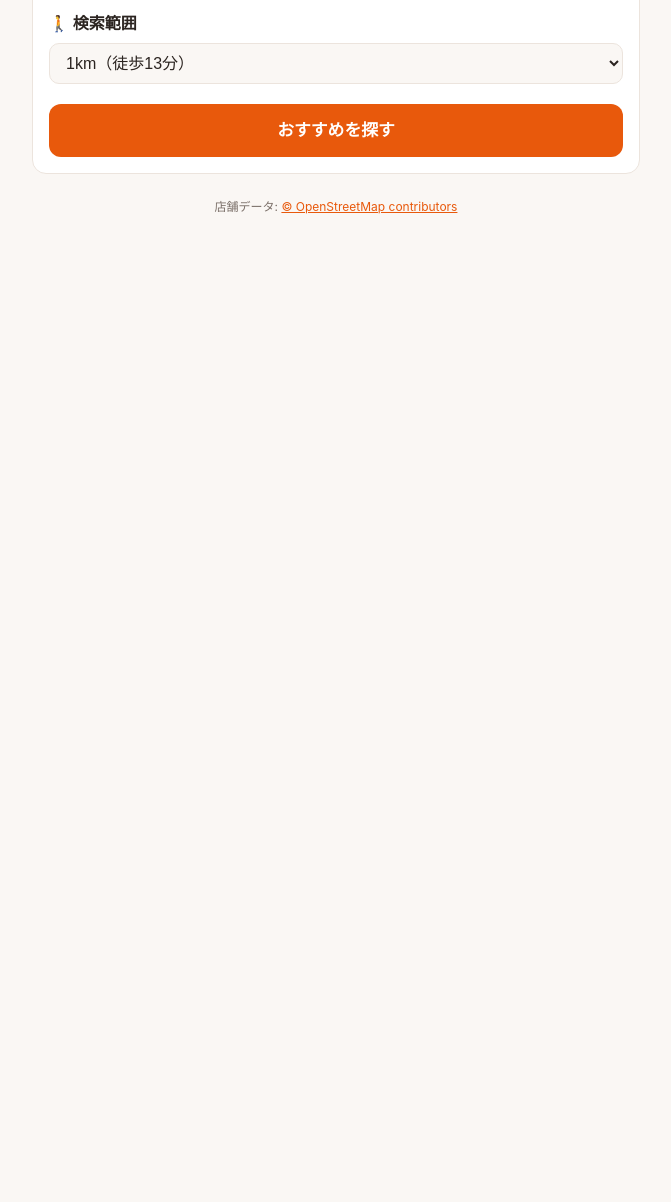
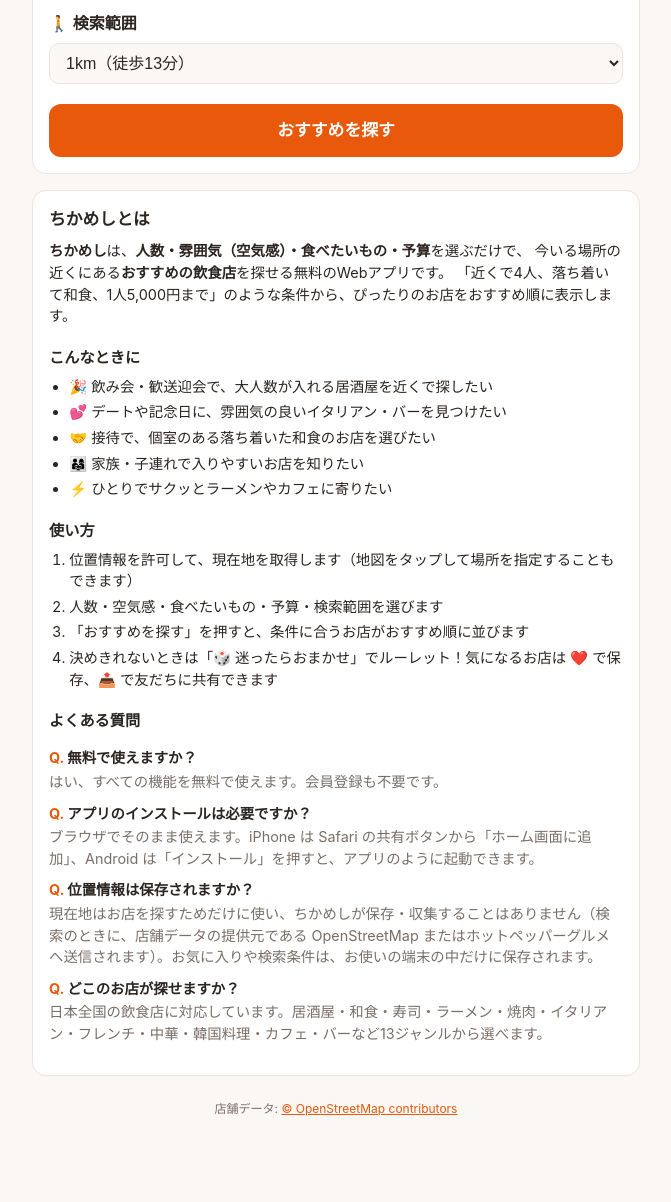
Before and after one commit to japanlocal/chikameshi, a plain HTML site: page index.html in a window 1280 px wide. Shown: the part 1078-2280 px from the top of the page, without its empty margins (304-975 px from the left). Before the commit the page ends 1378 px from the top, so only its background shows below. Drawn offline with nearby package versions, Linux system fonts and the light colour scheme.

Commit message:
検索エンジン対策 (SEO) を追加
- タイトル・説明文・canonical を検索されやすい文言に
- OGP / Twitter カードとプレビュー画像 (icons/og-image.png)
- WebApplication の構造化データ (JSON-LD)
- JavaScript なしでも読める紹介文・使い方・よくある質問
- sitemap.xml

Co-Authored-By: Claude Opus 5.5 <noreply@anthropic.com>

```diff
--- a/index.html
+++ b/index.html
@@ -4,7 +4,35 @@
   <meta charset="utf-8">
   <meta name="viewport" content="width=device-width, initial-scale=1, viewport-fit=cover">
   <meta name="theme-color" content="#e8590c">
-  <title>ちかめし</title>
+  <title>ちかめし｜人数・雰囲気・予算で近くのおすすめ飲食店を探せる無料アプリ</title>
+  <meta name="description" content="ちかめしは、人数・雰囲気・食べたいもの・予算を選ぶだけで、現在地の近くにあるおすすめの飲食店を探せる無料のグルメアプリです。飲み会・デート・接待・家族での外食のお店選びに。登録不要、スマホのホーム画面にも追加できます。">
+  <link rel="canonical" href="https://japanlocal.github.io/chikameshi/">
+  <meta property="og:type" content="website">
+  <meta property="og:site_name" content="ちかめし">
+  <meta property="og:title" content="ちかめし｜人数・雰囲気・予算で近くのおすすめ飲食店を探せる">
+  <meta property="og:description" content="人数・雰囲気・食べたいもの・予算を選ぶだけで、近くのおすすめのお店が見つかる無料アプリ。迷ったら🎲おまかせも。">
+  <meta property="og:url" content="https://japanlocal.github.io/chikameshi/">
+  <meta property="og:image" content="https://japanlocal.github.io/chikameshi/icons/og-image.png">
+  <meta property="og:image:width" content="1200">
+  <meta property="og:image:height" content="630">
+  <meta property="og:locale" content="ja_JP">
+  <meta name="twitter:card" content="summary_large_image">
+  <script type="application/ld+json">
+  {
+    "@context": "https://schema.org",
+    "@type": "WebApplication",
+    "name": "ちかめし",
+    "alternateName": "chikameshi",
+    "url": "https://japanlocal.github.io/chikameshi/",
+    "description": "ちかめしは、人数・雰囲気・食べたいもの・予算を選ぶだけで、現在地の近くにあるおすすめの飲食店を探せる無料のグルメアプリです。飲み会・デート・接待・家族での外食のお店選びに。登録不要、スマホのホーム画面にも追加できます。",
+    "applicationCategory": "TravelApplication",
+    "operatingSystem": "iOS, Android, Windows, macOS",
+    "inLanguage": "ja",
+    "image": "https://japanlocal.github.io/chikameshi/icons/icon-512.png",
+    "offers": { "@type": "Offer", "price": "0", "priceCurrency": "JPY" },
+    "featureList": ["現在地から近くの飲食店を検索", "人数・雰囲気・食べたいもの・予算で絞り込み", "おすすめ順・近い順・安い順の並び替え", "迷ったときのおまかせルーレット", "お気に入り保存", "LINEなどへの共有"]
+  }
+  </script>
   <link rel="manifest" href="manifest.webmanifest">
   <link rel="icon" href="icons/icon.svg" type="image/svg+xml">
   <link rel="apple-touch-icon" href="icons/apple-touch-icon.png">
@@ -98,6 +126,45 @@
       </div>
       <ol id="results" class="results"></ol>
     </section>
+
+    <!-- 検索エンジンにも読める紹介文 (JavaScript なしで表示される) -->
+    <section class="card about" aria-labelledby="about-title">
+      <h2 id="about-title">ちかめしとは</h2>
+      <p>
+        <strong>ちかめし</strong>は、<strong>人数・雰囲気（空気感）・食べたいもの・予算</strong>を選ぶだけで、
+        今いる場所の近くにある<strong>おすすめの飲食店</strong>を探せる無料のWebアプリです。
+        「近くで4人、落ち着いて和食、1人5,000円まで」のような条件から、ぴったりのお店をおすすめ順に表示します。
+      </p>
+
+      <h3>こんなときに</h3>
+      <ul>
+        <li>🎉 飲み会・歓送迎会で、大人数が入れる居酒屋を近くで探したい</li>
+        <li>💕 デートや記念日に、雰囲気の良いイタリアン・バーを見つけたい</li>
+        <li>🤝 接待で、個室のある落ち着いた和食のお店を選びたい</li>
+        <li>👨‍👩‍👧 家族・子連れで入りやすいお店を知りたい</li>
+        <li>⚡ ひとりでサクッとラーメンやカフェに寄りたい</li>
+      </ul>
+
+      <h3>使い方</h3>
+      <ol>
+        <li>位置情報を許可して、現在地を取得します（地図をタップして場所を指定することもできます）</li>
+        <li>人数・空気感・食べたいもの・予算・検索範囲を選びます</li>
+        <li>「おすすめを探す」を押すと、条件に合うお店がおすすめ順に並びます</li>
+        <li>決めきれないときは「🎲 迷ったらおまかせ」でルーレット！気になるお店は ❤️ で保存、📤 で友だちに共有できます</li>
+      </ol>
+
+      <h3>よくある質問</h3>
+      <dl>
+        <dt>無料で使えますか？</dt>
+        <dd>はい、すべての機能を無料で使えます。会員登録も不要です。</dd>
+        <dt>アプリのインストールは必要ですか？</dt>
+        <dd>ブラウザでそのまま使えます。iPhone は Safari の共有ボタンから「ホーム画面に追加」、Android は「インストール」を押すと、アプリのように起動できます。</dd>
+        <dt>位置情報は保存されますか？</dt>
+        <dd>現在地はお店を探すためだけに使い、ちかめしが保存・収集することはありません（検索のときに、店舗データの提供元である OpenStreetMap またはホットペッパーグルメへ送信されます）。お気に入りや検索条件は、お使いの端末の中だけに保存されます。</dd>
+        <dt>どこのお店が探せますか？</dt>
+        <dd>日本全国の飲食店に対応しています。居酒屋・和食・寿司・ラーメン・焼肉・イタリアン・フレンチ・中華・韓国料理・カフェ・バーなど13ジャンルから選べます。</dd>
+      </dl>
+    </section>
     </div>
 
     <section id="favorites-view" hidden>
--- a/style.css
+++ b/style.css
@@ -347,3 +347,13 @@ dialog label { display: block; font-weight: 700; margin-bottom: 8px; }
   transition: opacity 0.2s, transform 0.2s;
 }
 .toast.show { opacity: 1; transform: translate(-50%, 0); }
+
+.about { font-size: 0.9rem; }
+.about h2 { margin: 0 0 8px; font-size: 1.05rem; }
+.about h3 { margin: 20px 0 6px; font-size: 0.95rem; }
+.about p { margin: 0; }
+.about ul, .about ol { margin: 0; padding-left: 1.4em; }
+.about li { margin: 4px 0; }
+.about dt { margin-top: 10px; font-weight: 700; }
+.about dt::before { content: "Q. "; color: var(--accent); }
+.about dd { margin: 2px 0 0; color: var(--muted); }
--- a/sw.js
+++ b/sw.js
@@ -1,7 +1,7 @@
 // Service Worker: アプリ本体と地図をキャッシュしてオフラインでも起動できるようにする
 // アプリのファイルを変更したら VERSION を上げる
 
-const VERSION = 'v2';
+const VERSION = 'v3';
 const SHELL_CACHE = `chikameshi-shell-${VERSION}`;
 const TILE_CACHE = 'chikameshi-tiles';
 const MAX_TILES = 300;
```
Also changed, not shown: sitemap.xml (added, +7 -0 lines), icons/og-image.png (added).
